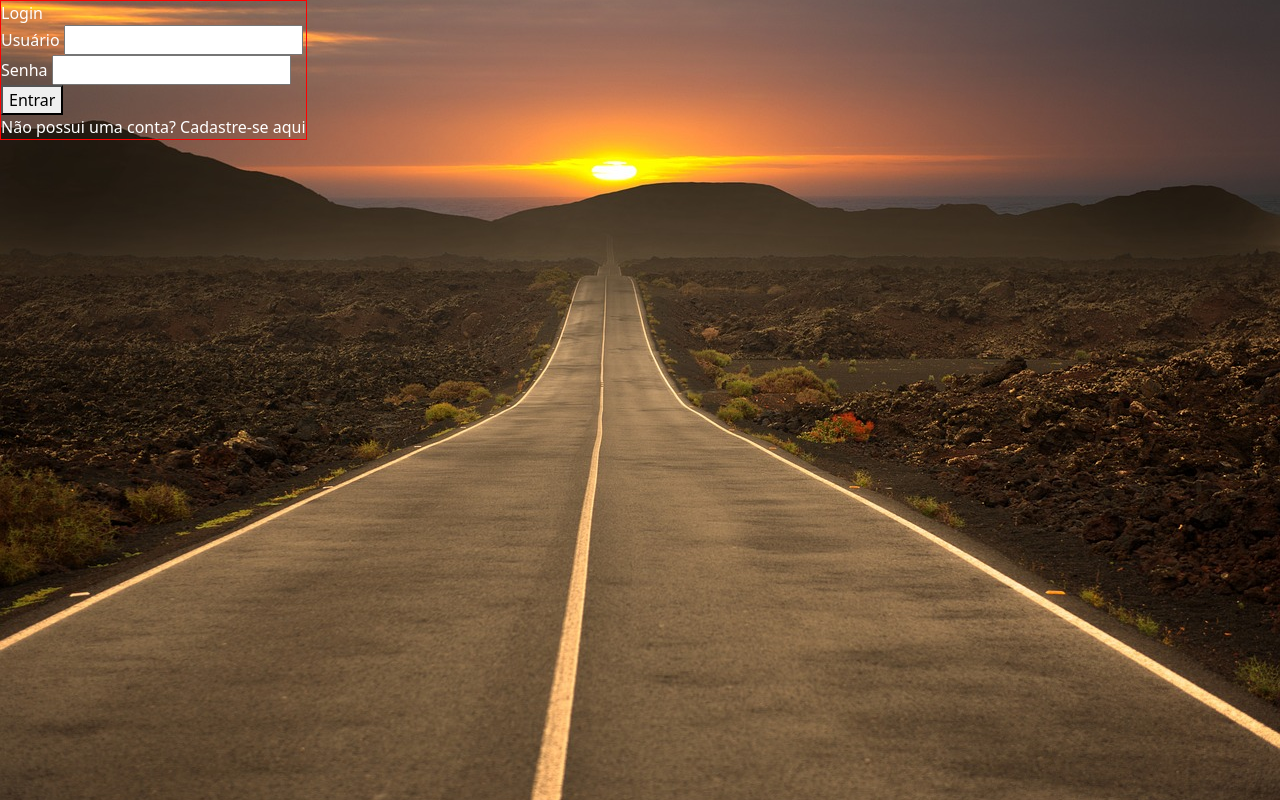
After one commit to davy-carneiro/buracometro, a Django app: page /login in a window 1280 px wide. The commit adds this page. Run offline with Django 5.2, Linux system fonts and the light colour scheme.

Commit message:
Introduzindo a tela de login

```diff
--- /dev/null
+++ b/buracometro/paginas/static/paginas/css/login.css
@@ -0,0 +1,13 @@
+main {
+    min-height: 100vh;
+    background-image: url('../imgs/paisagem-montanha.jpg');
+    background-size: cover;
+    background-position: center;
+    background-repeat: no-repeat;
+}
+
+#area-login {
+    color: white;
+    border: 1px solid red;
+    width: max-content;
+}
--- /dev/null
+++ b/buracometro/paginas/templates/paginas/login.html
@@ -0,0 +1,42 @@
+{% load static %}
+<!DOCTYPE html>
+<html lang="pt-br">
+<head>
+    <meta charset="UTF-8">
+    <meta name="viewport" content="width=device-width, initial-scale=1.0">
+    <title>Login em buracometro</title>
+
+    <!-- Bootstrap CSS -->
+    <link href="https://cdn.jsdelivr.net/npm/bootstrap@5.3.3/dist/css/bootstrap.min.css" rel="stylesheet" integrity="sha384-QWTKZyjpPEjISv5WaRU9OFeRpok6YctnYmDr5pNlyT2bRjXh0JMhjY6hW+ALEwIH" crossorigin="anonymous">
+
+    <!-- Local -->
+    <link href="{% static '/css/login.css' %}" rel="stylesheet">
+</head>
+<body>
+    <main>
+        <div class="content">
+            <div id="area-login">
+                <div class="header">
+                    <span class="title">Login</span>
+                </div>
+                <div class="content">
+                    <div>
+                        <label>Usuário</label>
+                        <input>
+                    </div>
+                    <div>
+                        <label>Senha</label>
+                        <input>
+                    </div>
+                    <div>
+                        <button type="button">Entrar</button>
+                    </div>
+                </div>
+                <div class="observation">Não possui uma conta? Cadastre-se aqui</div>
+            </div>
+        </div>
+    </main>
+</body>
+<!-- Bootstrap JS -->
+<script src="https://cdn.jsdelivr.net/npm/bootstrap@5.3.3/dist/js/bootstrap.bundle.min.js" integrity="sha384-YvpcrYf0tY3lHB60NNkmXc5s9fDVZLESaAA55NDzOxhy9GkcIdslK1eN7N6jIeHz" crossorigin="anonymous"></script>
+</html>
--- a/buracometro/paginas/urls.py
+++ b/buracometro/paginas/urls.py
@@ -1,6 +1,7 @@
 from django.urls import path
-from .views import IndexView
+from .views import IndexView, LoginView
 
 urlpatterns = [
     path('', IndexView.as_view(), name='inicio'),
+    path('login', LoginView.as_view(), name='login'),
 ]
--- a/buracometro/paginas/views.py
+++ b/buracometro/paginas/views.py
@@ -3,3 +3,6 @@ from django.views.generic import TemplateView
 
 class IndexView(TemplateView):
     template_name = "paginas/index.html"
+
+class LoginView(TemplateView):
+    template_name = "paginas/login.html"
```
Also changed, not shown: buracometro/paginas/static/paginas/css/style.css (+39 -7 lines), buracometro/paginas/templates/paginas/index.html (+10 -3 lines), buracometro/paginas/static/paginas/imgs/paisagem-montanha.jpg (added).
